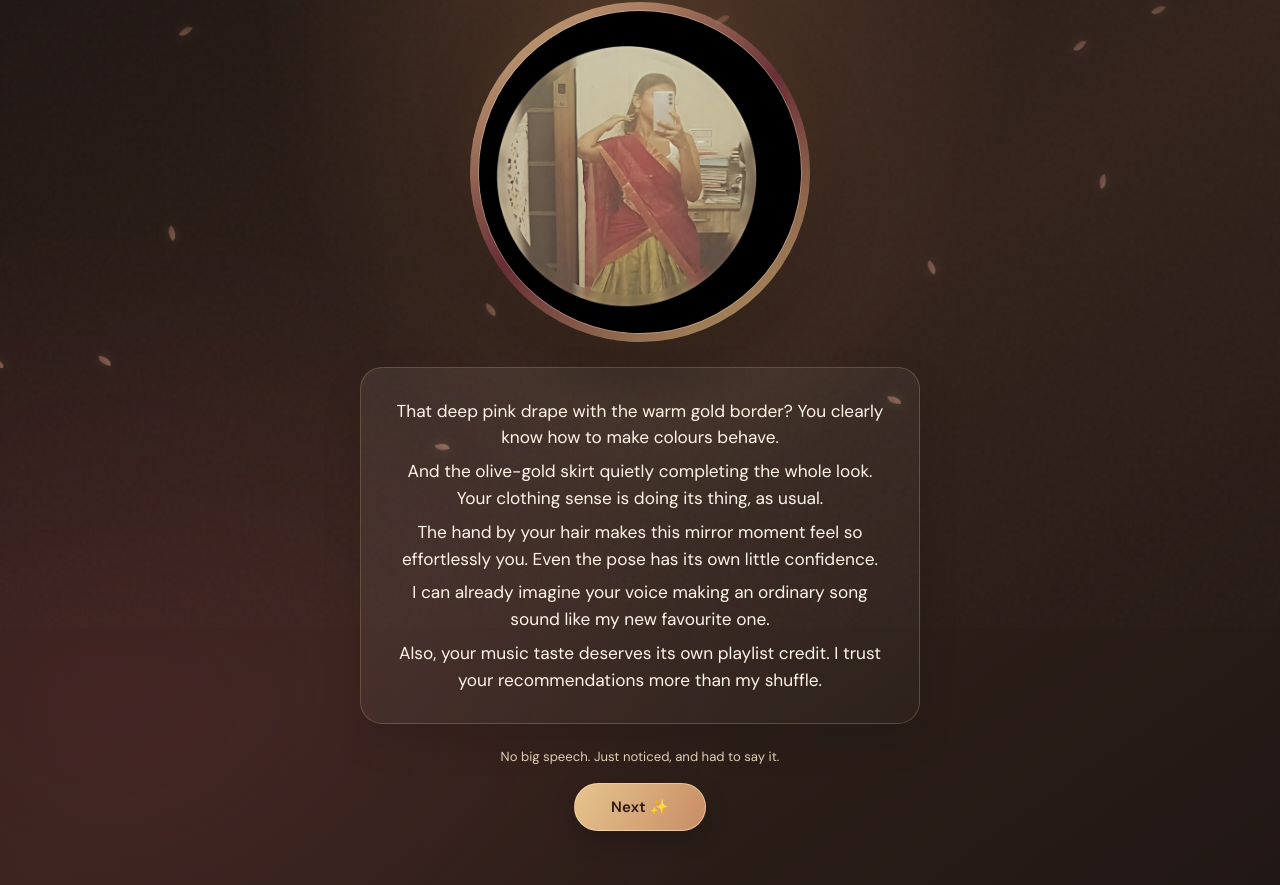
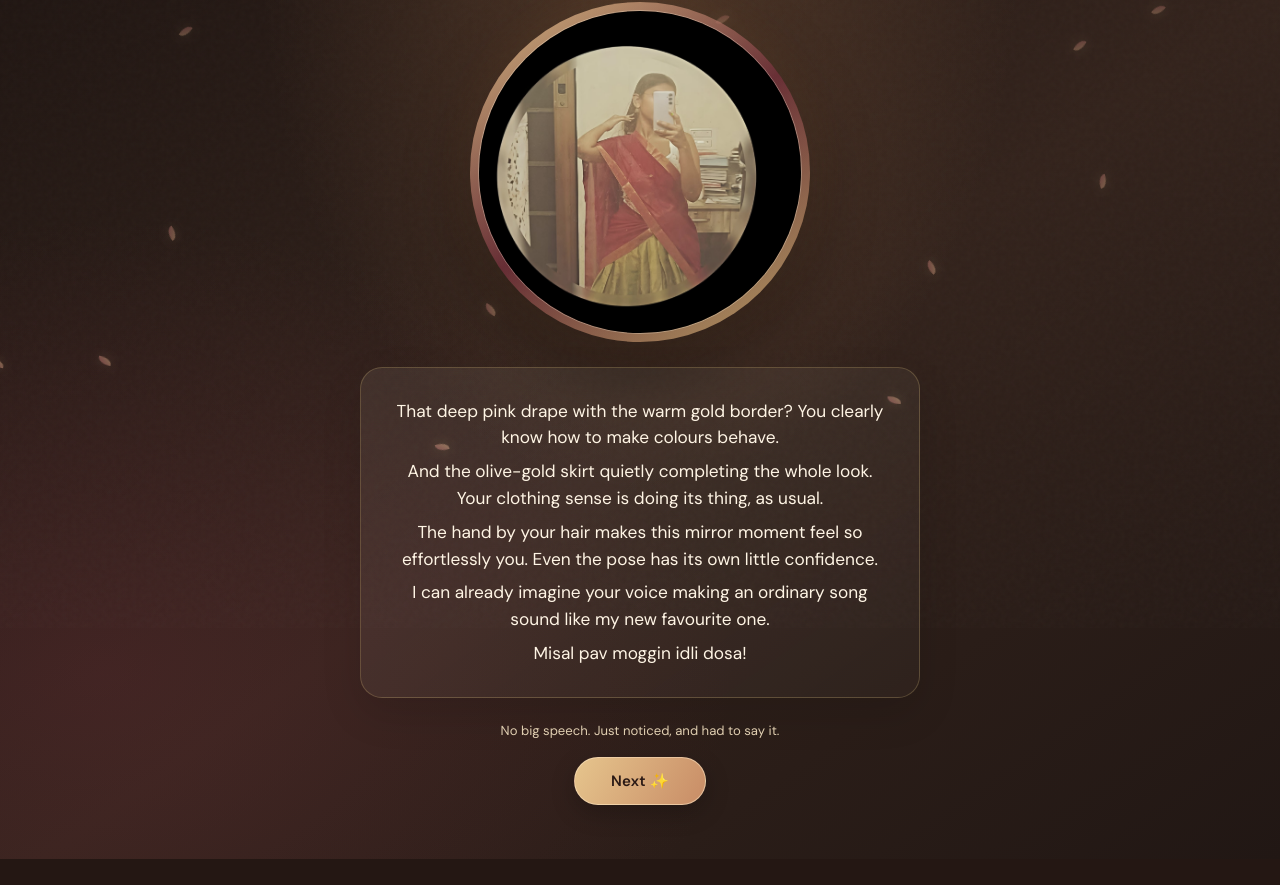
Before and after one commit to hitanshpanchaldebug/mirror, a plain HTML site: page index.html in a window 1280 px wide. Shown: the part 172-1057 px from the top of the page. After the commit the page ends 1031 px from the top, so only its background shows below. Drawn offline with nearby package versions, Linux system fonts and the light colour scheme.

Commit message:
Update index.html

```diff
--- a/index.html
+++ b/index.html
@@ -174,7 +174,7 @@
         <p class="compliment">And the olive-gold skirt quietly completing the whole look. Your clothing sense is doing its thing, as usual.</p>
         <p class="compliment">The hand by your hair makes this mirror moment feel so effortlessly you. Even the pose has its own little confidence.</p>
         <p class="compliment">I can already imagine your voice making an ordinary song sound like my new favourite one.</p>
-        <p class="compliment">Also, your music taste deserves its own playlist credit. I trust your recommendations more than my shuffle.</p>
+        <p class="compliment">Misal pav moggin idli dosa!</p>
       </div>
       <p class="tiny">No big speech. Just noticed, and had to say it.</p>
       <button type="button" id="nextBtn">Next ✨</button>
```
